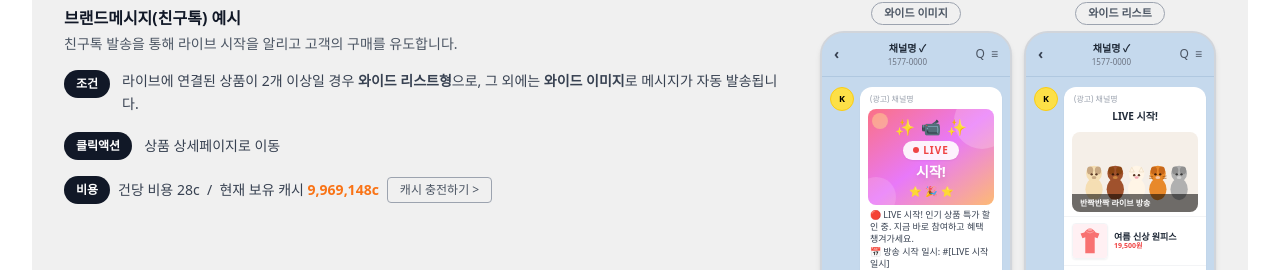
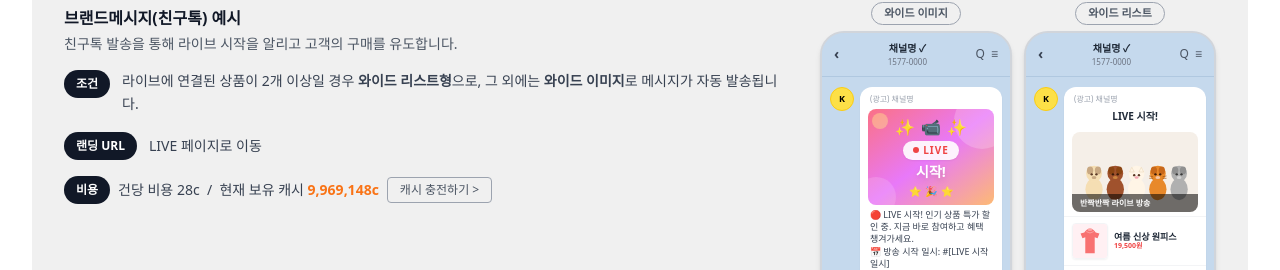
Before and after one commit to vldlzm/flexg_CRM_LIVE, a Next.js app: page /crm/live/create in a window 1280 px wide. Shown: the part 1515-1785 px from the top of the page. Built offline with nearby package versions, Linux system fonts and the light colour scheme.

Commit message:
auto: 2026-06-04 16:51

```diff
--- a/src/components/CrmLiveCreate.tsx
+++ b/src/components/CrmLiveCreate.tsx
@@ -418,10 +418,10 @@ export default function CrmLiveCreate() {
                   라이브에 연결된 상품이 2개 이상일 경우 <span className="font-semibold">와이드 리스트형</span>으로, 그 외에는 <span className="font-semibold">와이드 이미지</span>로 메시지가 자동 발송됩니다.
                 </p>
               </div>
-              {/* 클릭액션 */}
+              {/* 랜딩 URL */}
               <div className="flex items-center gap-3">
-                <span className="inline-flex shrink-0 items-center rounded-full bg-[#111827] px-3 py-1.5 text-xs font-bold text-white">클릭액션</span>
-                <p className="text-sm text-gray-700">상품 상세페이지로 이동</p>
+                <span className="inline-flex shrink-0 items-center rounded-full bg-[#111827] px-3 py-1.5 text-xs font-bold text-white">랜딩 URL</span>
+                <p className="text-sm text-gray-700">LIVE 페이지로 이동</p>
               </div>
               {/* 비용 */}
               <div className="flex flex-wrap items-center gap-2">
```
